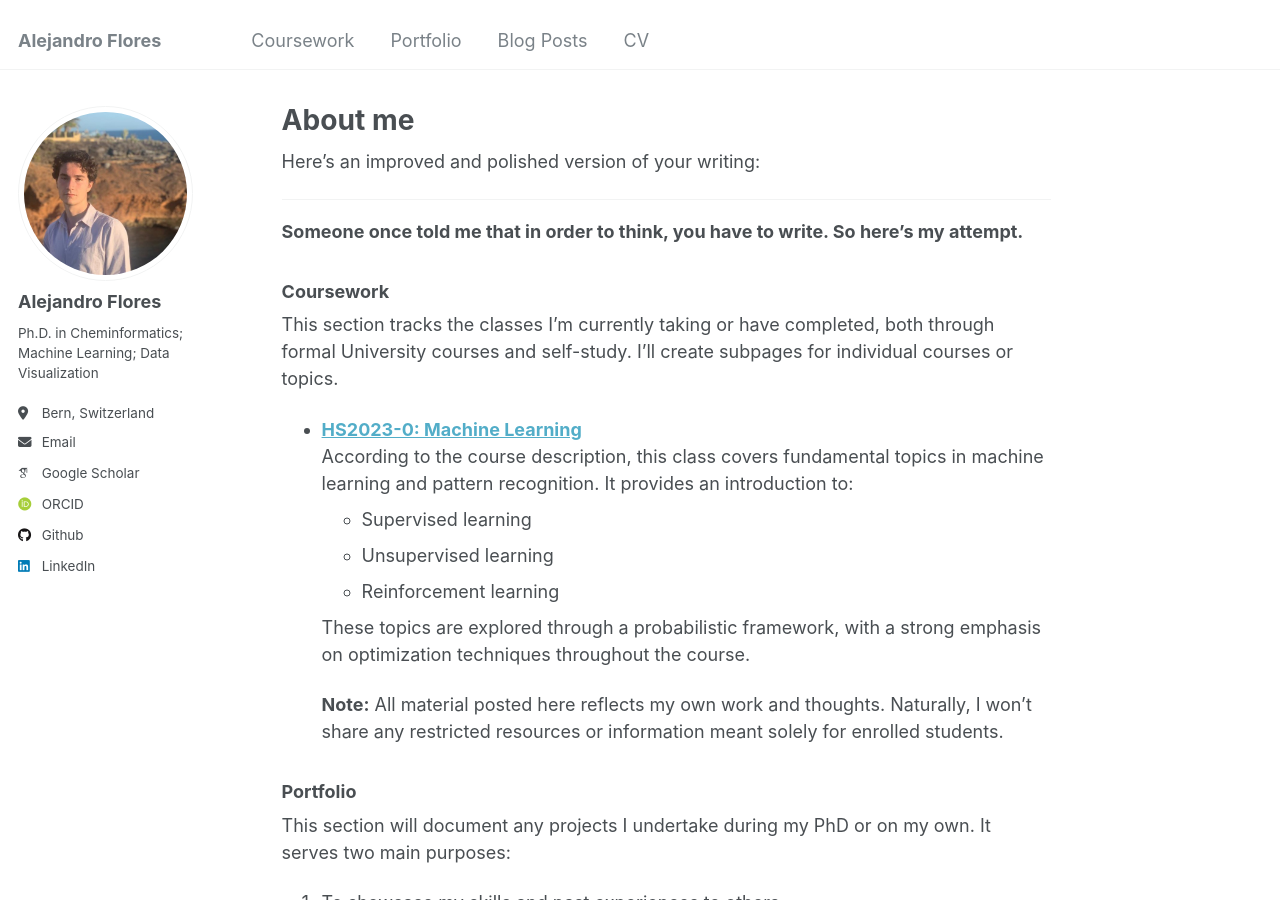
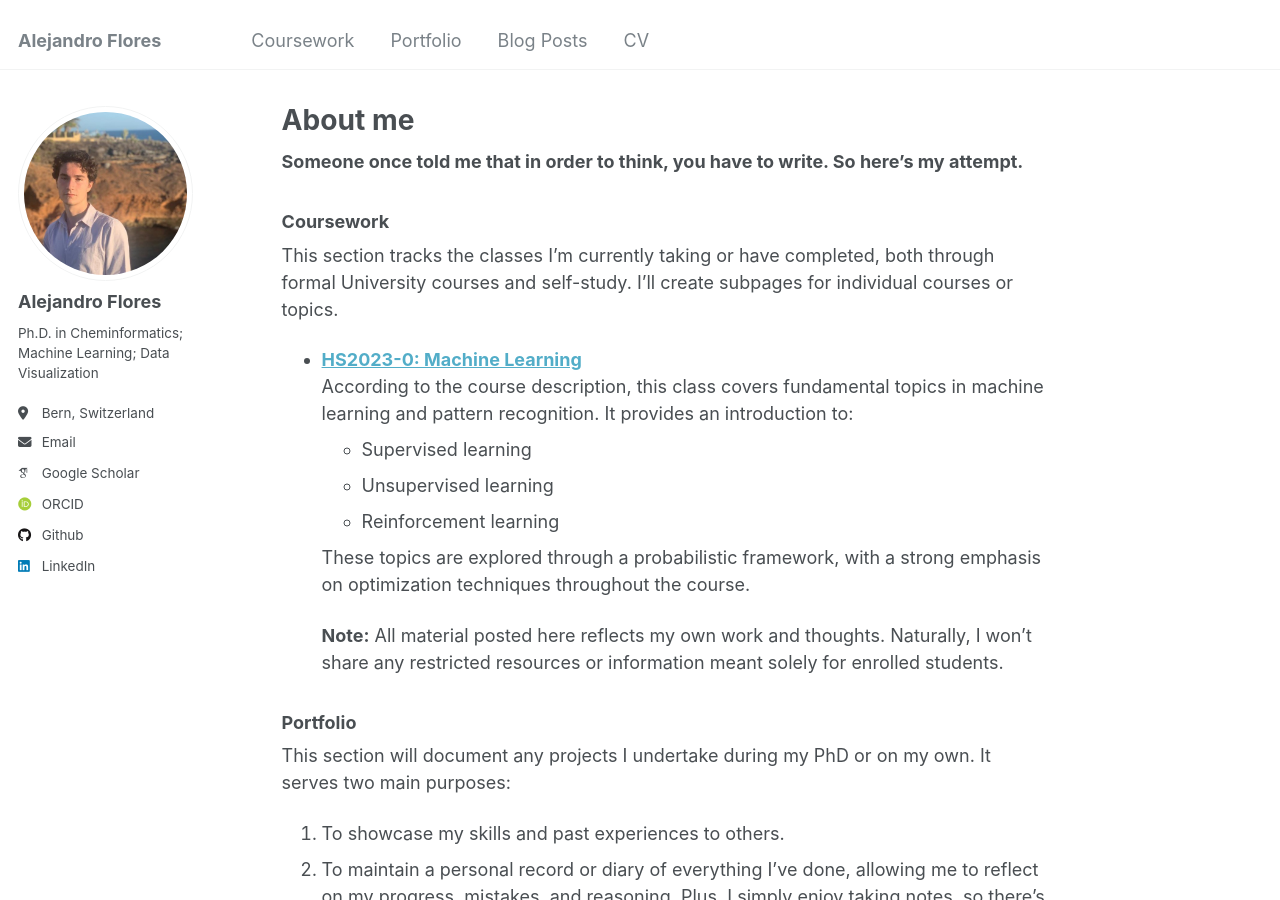
Before and after one commit to afloresep/afloresep.github.io, a Jekyll site: the page built from _pages/about.md, in a window 1280 px wide and 900 px high. Built offline with Jekyll 4.4.1, drawn with Linux system fonts in a browser that asks for light colours; some web fonts are replaced.

Commit message:
Update about.md

```diff
--- a/_pages/about.md
+++ b/_pages/about.md
@@ -5,9 +5,6 @@ author_profile: true
 redirect_from:
   - /about/
   - /about.html
----
-Here’s an improved and polished version of your writing:
-
 ---
 
 **Someone once told me that in order to think, you have to write. So here’s my attempt.**
```
